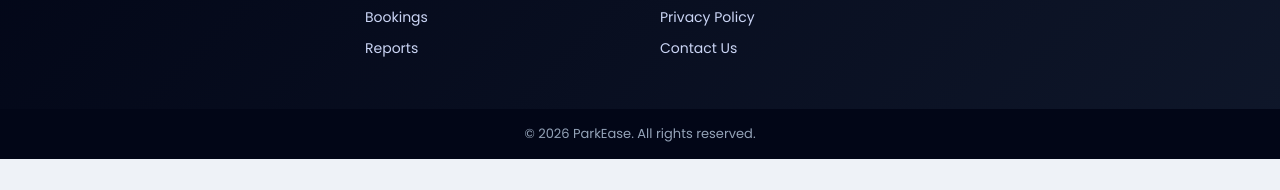
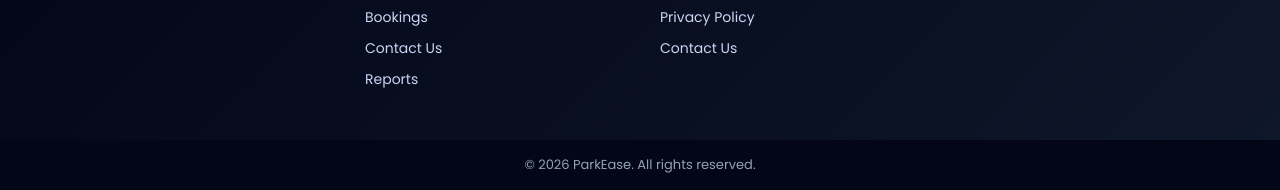
Before and after one commit to pradeep-r04/parkease, a plain HTML site: page signup.html in a window 1280 px wide. Shown: the part 1025-1215 px from the top of the page. Before the commit the page ends 1184 px from the top, so only its background shows below. Drawn offline with Linux system fonts and the light colour scheme.

Commit message:
Fix formatting issues in signup.html

```diff
--- a/signup.html
+++ b/signup.html
@@ -123,7 +123,8 @@
         <li><a href="dashboard.html">Dashboard</a></li>
         <li>Parking Slots</li>
         <li><a href="bookings.html">Bookings</a></li>
-        <li>Reports</li>
+        <li><a href="contact.html">Contact Us</a></li>
+        <li><a href="reports.html">Reports</a></li>
       </ul>
     </div>
 
```
